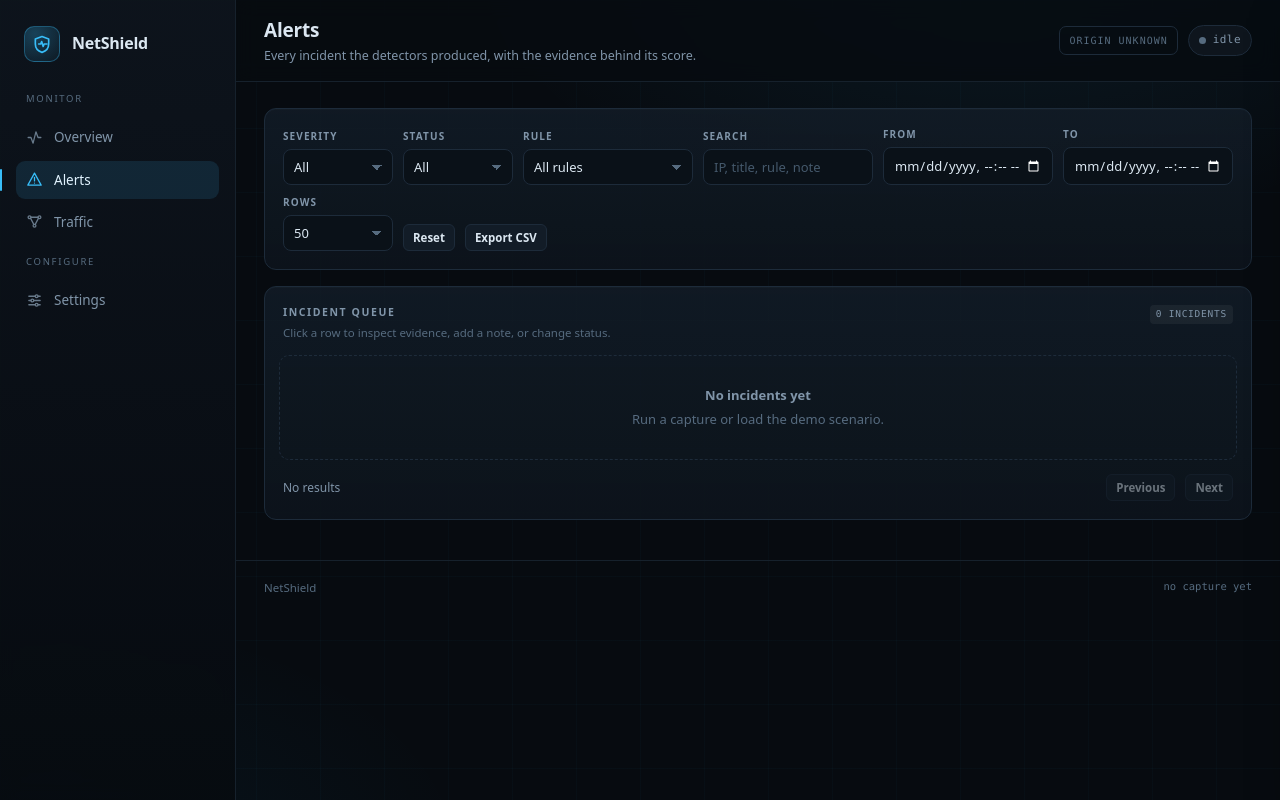
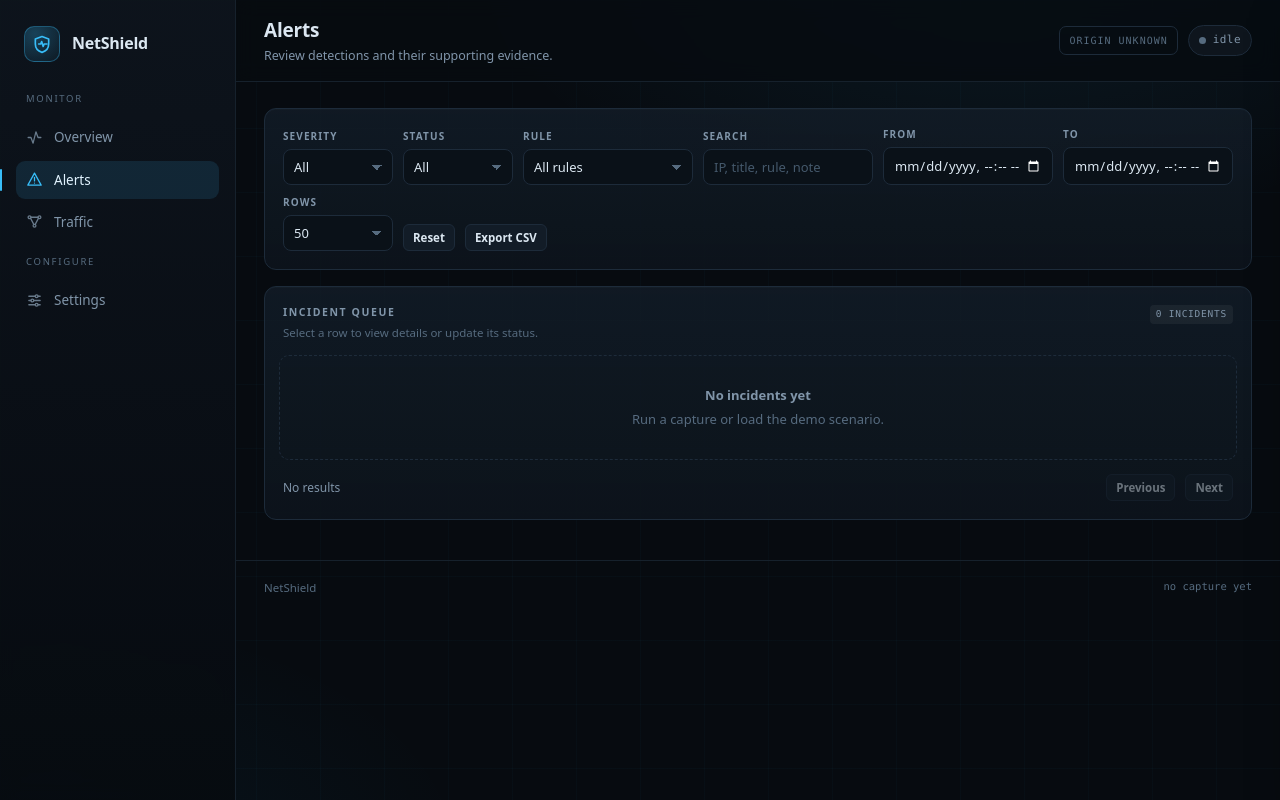
Before and after one commit to gayatori-san/netshield, a Flask app: page /alerts in a window 1280 px wide. Run offline with Flask 3, Linux system fonts and the light colour scheme; data that the repository does not hold is empty; parts of the project's set-up code (start-up, migrations or seed data) failed here and were passed over.

Commit message:
Simplify dashboard copy

```diff
--- a/netshield/dashboard/templates/alerts.html
+++ b/netshield/dashboard/templates/alerts.html
@@ -2,7 +2,7 @@
 
 {% block title %}Alerts · NetShield{% endblock %}
 {% block page_title %}Alerts{% endblock %}
-{% block page_sub %}Every incident the detectors produced, with the evidence behind its score.{% endblock %}
+{% block page_sub %}Review detections and their supporting evidence.{% endblock %}
 
 {% block content %}
 <div class="stack">
@@ -62,7 +62,7 @@
     <div class="card-head">
       <div>
         <h2>Incident queue</h2>
-        <p class="hint">Click a row to inspect evidence, add a note, or change status.</p>
+        <p class="hint">Select a row to view details or update its status.</p>
       </div>
       <div class="card-actions">
         <span class="tag" id="resultMeta">&mdash;</span>
```
